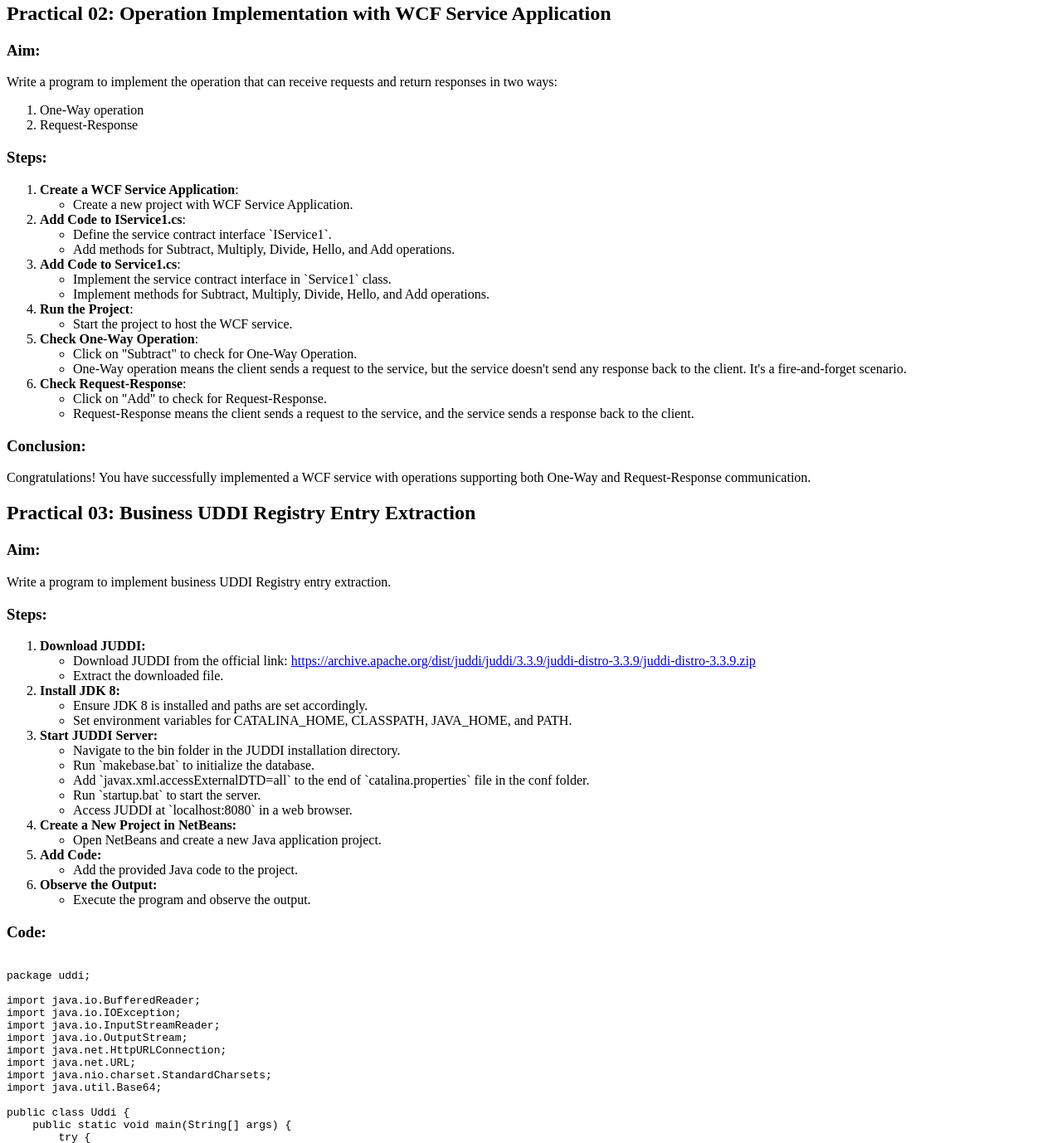
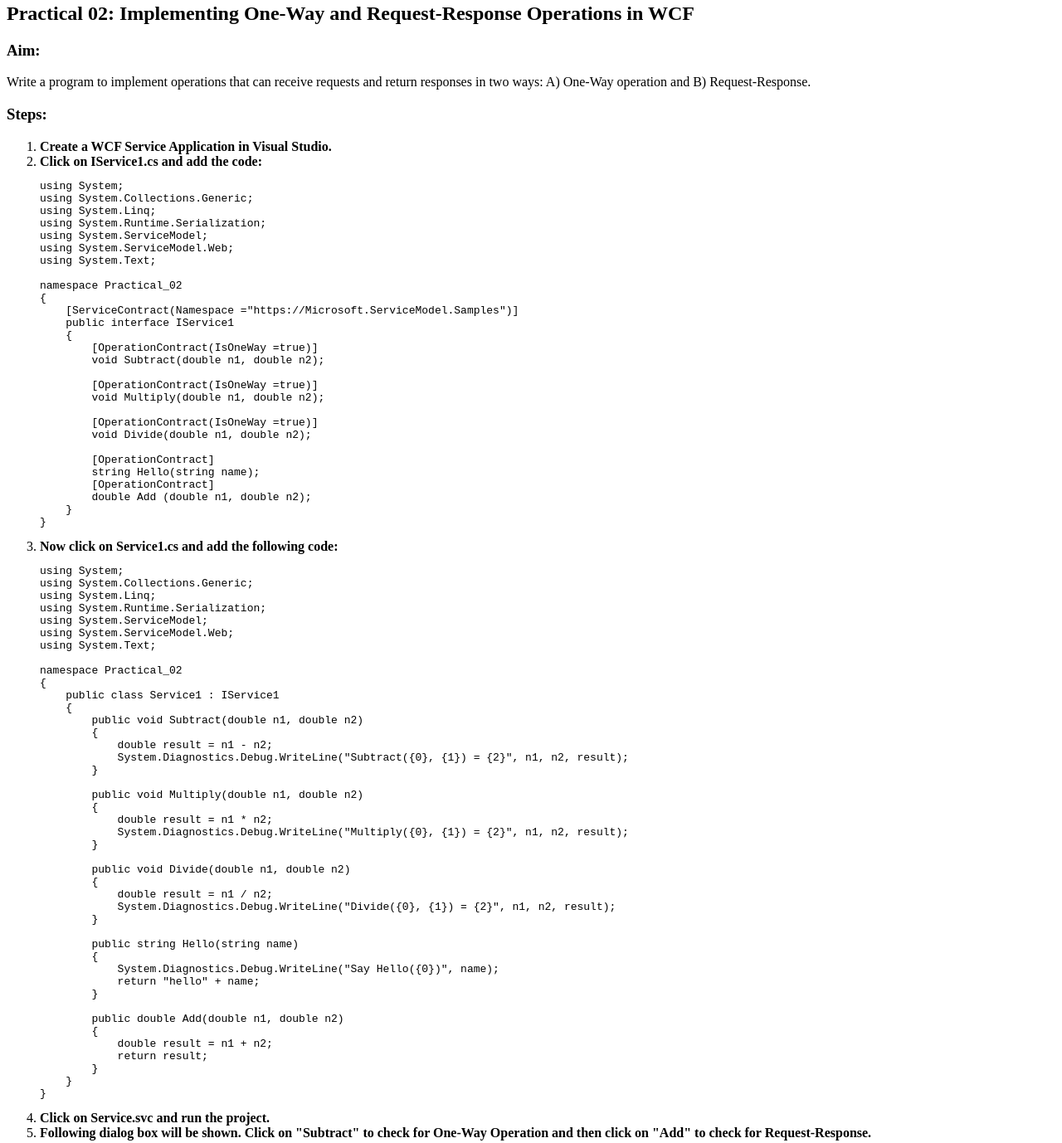
Before and after one commit to DomalSandeep/ws, a plain HTML site: page index.html in a window 1280 px wide. Shown: the part 1448-2826 px from the top of the page at 83% size. Drawn offline with Linux system fonts and the light colour scheme.

Commit message:
Update index.html

```diff
--- a/index.html
+++ b/index.html
@@ -100,56 +100,100 @@ namespace TemperatureConvert
 </code>
 </pre>
 
-<h2>Practical 02: Operation Implementation with WCF Service Application</h2>
+<h2>Practical 02: Implementing One-Way and Request-Response Operations in WCF</h2>
 
 <h3>Aim:</h3>
-<p>Write a program to implement the operation that can receive requests and return responses in two ways:</p>
-<ol>
-    <li>One-Way operation</li>
-    <li>Request-Response</li>
-</ol>
+<p>Write a program to implement operations that can receive requests and return responses in two ways: A) One-Way operation and B) Request-Response.</p>
 
 <h3>Steps:</h3>
 
 <ol>
-    <li><strong>Create a WCF Service Application</strong>:
-        <ul>
-            <li>Create a new project with WCF Service Application.</li>
-        </ul>
+    <!-- Step 1: Create a WCF Service Application in Visual Studio -->
+    <li><strong>Create a WCF Service Application in Visual Studio.</strong></li>
+    <!-- Step 2: Add code to IService1.cs -->
+    <li><strong>Click on IService1.cs and add the code:</strong>
+        <pre><code>using System;
+using System.Collections.Generic;
+using System.Linq;
+using System.Runtime.Serialization;
+using System.ServiceModel;
+using System.ServiceModel.Web;
+using System.Text;
+
+namespace Practical_02
+{
+    [ServiceContract(Namespace ="https://Microsoft.ServiceModel.Samples")]
+    public interface IService1
+    {
+        [OperationContract(IsOneWay =true)]
+        void Subtract(double n1, double n2);
+
+        [OperationContract(IsOneWay =true)]
+        void Multiply(double n1, double n2);
+
+        [OperationContract(IsOneWay =true)]
+        void Divide(double n1, double n2);
+
+        [OperationContract]
+        string Hello(string name);
+        [OperationContract]
+        double Add (double n1, double n2);
+    }
+}
+</code></pre>
     </li>
-    <li><strong>Add Code to IService1.cs</strong>:
-        <ul>
-            <li>Define the service contract interface `IService1`.</li>
-            <li>Add methods for Subtract, Multiply, Divide, Hello, and Add operations.</li>
-        </ul>
+    <!-- Step 3: Add code to Service1.cs -->
+    <li><strong>Now click on Service1.cs and add the following code:</strong>
+        <pre><code>using System;
+using System.Collections.Generic;
+using System.Linq;
+using System.Runtime.Serialization;
+using System.ServiceModel;
+using System.ServiceModel.Web;
+using System.Text;
+
+namespace Practical_02
+{
+    public class Service1 : IService1
+    {
+        public void Subtract(double n1, double n2)
+        {
+            double result = n1 - n2;
+            System.Diagnostics.Debug.WriteLine("Subtract({0}, {1}) = {2}", n1, n2, result);
+        }
+
+        public void Multiply(double n1, double n2)
+        {
+            double result = n1 * n2;
+            System.Diagnostics.Debug.WriteLine("Multiply({0}, {1}) = {2}", n1, n2, result);
+        }
+
+        public void Divide(double n1, double n2)
+        {
+            double result = n1 / n2;
+            System.Diagnostics.Debug.WriteLine("Divide({0}, {1}) = {2}", n1, n2, result);
+        }
+
+        public string Hello(string name)
+        {
+            System.Diagnostics.Debug.WriteLine("Say Hello({0})", name);
+            return "hello" + name;
+        }
+
+        public double Add(double n1, double n2)
+        {
+            double result = n1 + n2;
+            return result;
+        }
+    }
+}
+</code></pre>
     </li>
-    <li><strong>Add Code to Service1.cs</strong>:
-        <ul>
-            <li>Implement the service contract interface in `Service1` class.</li>
-            <li>Implement methods for Subtract, Multiply, Divide, Hello, and Add operations.</li>
-        </ul>
-    </li>
-    <li><strong>Run the Project</strong>:
-        <ul>
-            <li>Start the project to host the WCF service.</li>
-        </ul>
-    </li>
-    <li><strong>Check One-Way Operation</strong>:
-        <ul>
-            <li>Click on "Subtract" to check for One-Way Operation.</li>
-            <li>One-Way operation means the client sends a request to the service, but the service doesn't send any response back to the client. It's a fire-and-forget scenario.</li>
-        </ul>
-    </li>
-    <li><strong>Check Request-Response</strong>:
-        <ul>
-            <li>Click on "Add" to check for Request-Response.</li>
-            <li>Request-Response means the client sends a request to the service, and the service sends a response back to the client.</li>
-        </ul>
-    </li>
+    <!-- Step 4: Run the project -->
+    <li><strong>Click on Service.svc and run the project.</strong></li>
+    <!-- Step 5: Test the operations -->
+    <li><strong>Following dialog box will be shown. Click on "Subtract" to check for One-Way Operation and then click on "Add" to check for Request-Response.</strong></li>
 </ol>
-
-<h3>Conclusion:</h3>
-<p>Congratulations! You have successfully implemented a WCF service with operations supporting both One-Way and Request-Response communication.</p>
 
 <h2>Practical 03: Business UDDI Registry Entry Extraction</h2>
 
```
